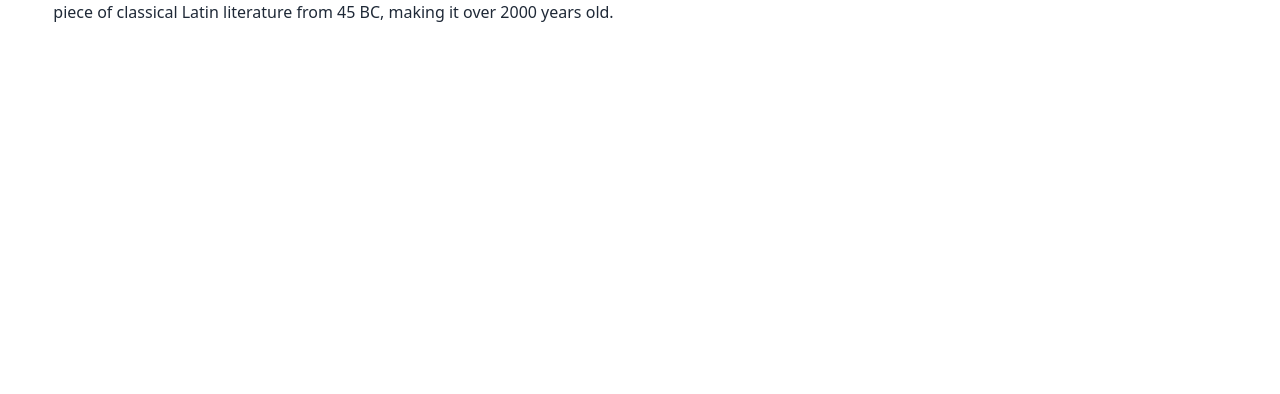
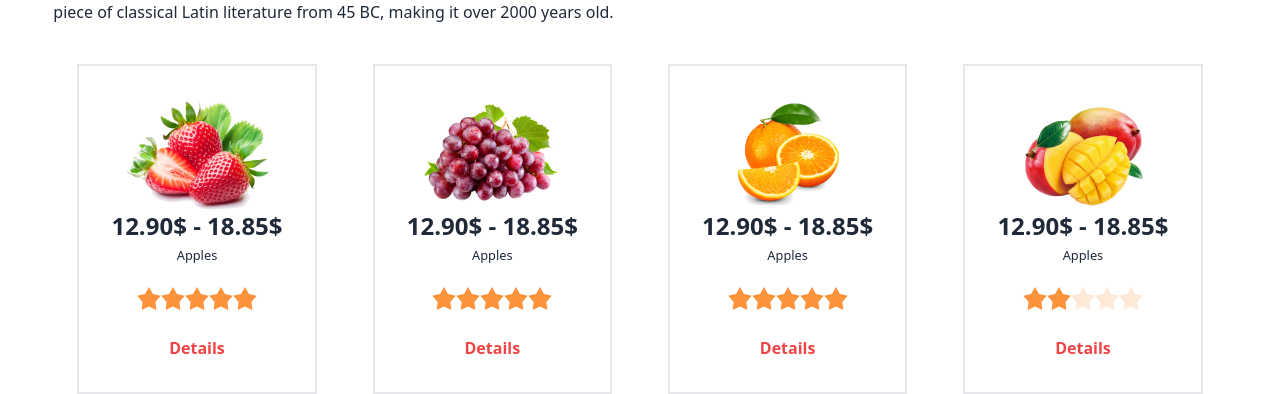
Before and after one commit to RaihanSoft/fruit-brust-using-react, a React (Vite) app: page / in a window 1280 px wide. Shown: the part 812-1206 px from the top of the page. Before the commit the page ends 836 px from the top, so only its background shows below. Built offline with nearby package versions, Linux system fonts and the light colour scheme.

Commit message:
Shop Section added

```diff
--- a/src/App.jsx
+++ b/src/App.jsx
@@ -3,6 +3,7 @@
 import Nav from './components/Nav/Nav'
 import Header from './components/Header/Header'
 import Deal from './components/Deal/Deal'
+import Shop from './components/Shop/Shop'
 
 function App() {
 
@@ -12,6 +13,7 @@ function App() {
       <Nav></Nav>
       <Header></Header>
       <Deal></Deal>
+      <Shop></Shop>
 
     </div>
   )
--- /dev/null
+++ b/src/components/Shop/Shop.jsx
@@ -0,0 +1,151 @@
+
+
+function Shop() {
+    return (
+        <div>
+            <section className="mt-10 w-11/12 mx-auto grid gap-2 grid-cols-1 sm:grid-cols-2 lg:grid-cols-4 justify-items-center">
+                {/* div one  */}
+                <div className="border-2 p-8">
+                    {/* img div  */}
+                    <div className="">
+                        <img className="mx-auto" src="./assets/fruit4.png" alt="" />
+                    </div>
+
+                    {/* content div  */}
+                    <div className="text-center space-y-5">
+
+                        <h3 className="text-2xl font-bold">12.90$ - 18.85$</h3>
+                        <small>Apples</small>
+
+                        <div>
+                            <div className="rating rating-md">
+                                <input type="radio" name="rating-7" className="mask mask-star-2 bg-orange-400" />
+                                <input
+                                    type="radio"
+                                    name="rating-7"
+                                    className="mask mask-star-2 bg-orange-400"
+                                    defaultChecked />
+                                <input type="radio" name="rating-7" className="mask mask-star-2 bg-orange-400" />
+                                <input type="radio" name="rating-7" className="mask mask-star-2 bg-orange-400" />
+                                <input type="radio" name="rating-7" className="mask mask-star-2 bg-orange-400" />
+                            </div>
+                        </div>
+
+                        <p className="font-bold text-red-500">Details</p>
+
+
+                    </div>
+
+
+                </div>
+                {/* div one  */}
+                <div className="border-2 p-8">
+                    {/* img div  */}
+                    <div className="">
+                        <img className="mx-auto" src="./assets/fruit1.png" alt="" />
+                    </div>
+
+                    {/* content div  */}
+                    <div className="text-center space-y-5">
+
+                        <h3 className="text-2xl font-bold">12.90$ - 18.85$</h3>
+                        <small>Apples</small>
+
+                        <div>
+                            <div className="rating rating-md">
+                                <input type="radio" name="rating-7" className="mask mask-star-2 bg-orange-400" />
+                                <input
+                                    type="radio"
+                                    name="rating-7"
+                                    className="mask mask-star-2 bg-orange-400"
+                                    defaultChecked />
+                                <input type="radio" name="rating-7" className="mask mask-star-2 bg-orange-400" />
+                                <input type="radio" name="rating-7" className="mask mask-star-2 bg-orange-400" />
+                                <input type="radio" name="rating-7" className="mask mask-star-2 bg-orange-400" />
+                            </div>
+                        </div>
+
+                        <p className="font-bold text-red-500">Details</p>
+
+
+                    </div>
+
+
+                </div>
+                {/* div one  */}
+                <div className="border-2 p-8">
+                    {/* img div  */}
+                    <div className="">
+                        <img className="mx-auto" src="./assets/fruit2.png" alt="" />
+                    </div>
+
+                    {/* content div  */}
+                    <div className="text-center space-y-5">
+
+                        <h3 className="text-2xl font-bold">12.90$ - 18.85$</h3>
+                        <small>Apples</small>
+
+                        <div>
+                            <div className="rating rating-md">
+                                <input type="radio" name="rating-7" className="mask mask-star-2 bg-orange-400" />
+                                <input
+                                    type="radio"
+                                    name="rating-7"
+                                    className="mask mask-star-2 bg-orange-400"
+                                    defaultChecked />
+                                <input type="radio" name="rating-7" className="mask mask-star-2 bg-orange-400" />
+                                <input type="radio" name="rating-7" className="mask mask-star-2 bg-orange-400" />
+                                <input type="radio" name="rating-7" className="mask mask-star-2 bg-orange-400" />
+                            </div>
+                        </div>
+
+                        <p className="font-bold text-red-500">Details</p>
+
+
+                    </div>
+
+
+                </div>
+                {/* div one  */}
+                <div className="border-2 p-8">
+                    {/* img div  */}
+                    <div className="">
+                        <img className="mx-auto" src="./assets/fruit3.png" alt="" />
+                    </div>
+
+                    {/* content div  */}
+                    <div className="text-center space-y-5">
+
+                        <h3 className="text-2xl font-bold">12.90$ - 18.85$</h3>
+                        <small>Apples</small>
+
+                        <div>
+                            <div className="rating rating-md">
+                                <input type="radio" name="rating-7" className="mask mask-star-2 bg-orange-400" />
+                                <input
+                                    type="radio"
+                                    name="rating-7"
+                                    className="mask mask-star-2 bg-orange-400"
+                                    defaultChecked />
+                                <input type="radio" name="rating-7" className="mask mask-star-2 bg-orange-400" />
+                                <input type="radio" name="rating-7" className="mask mask-star-2 bg-orange-400" />
+                                <input type="radio" name="rating-7" className="mask mask-star-2 bg-orange-400" />
+                            </div>
+                        </div>
+
+                        <p className="font-bold text-red-500">Details</p>
+
+
+                    </div>
+
+
+                </div>
+
+
+
+            </section>
+        </div>
+    )
+}
+
+export default Shop
```
